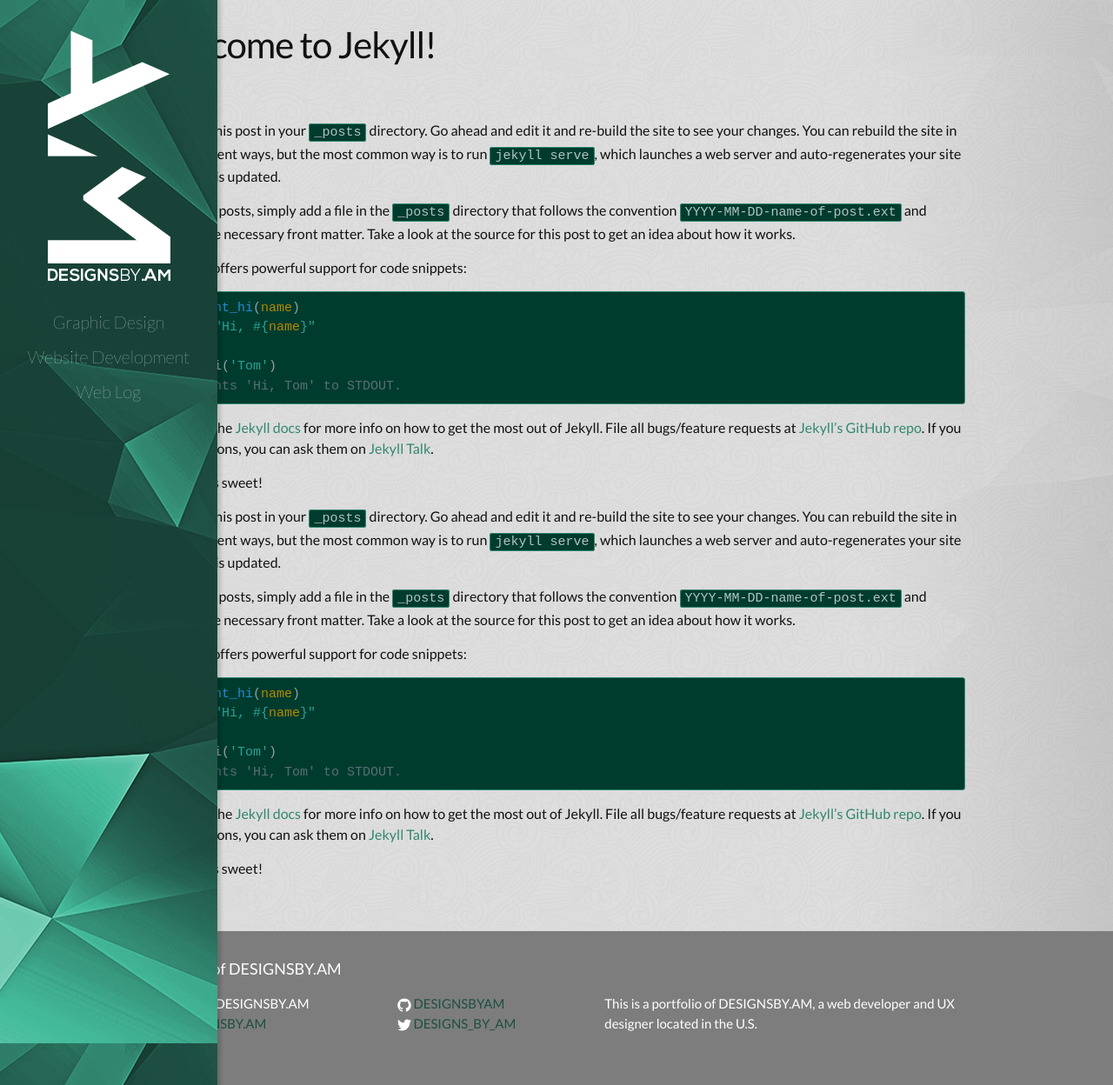
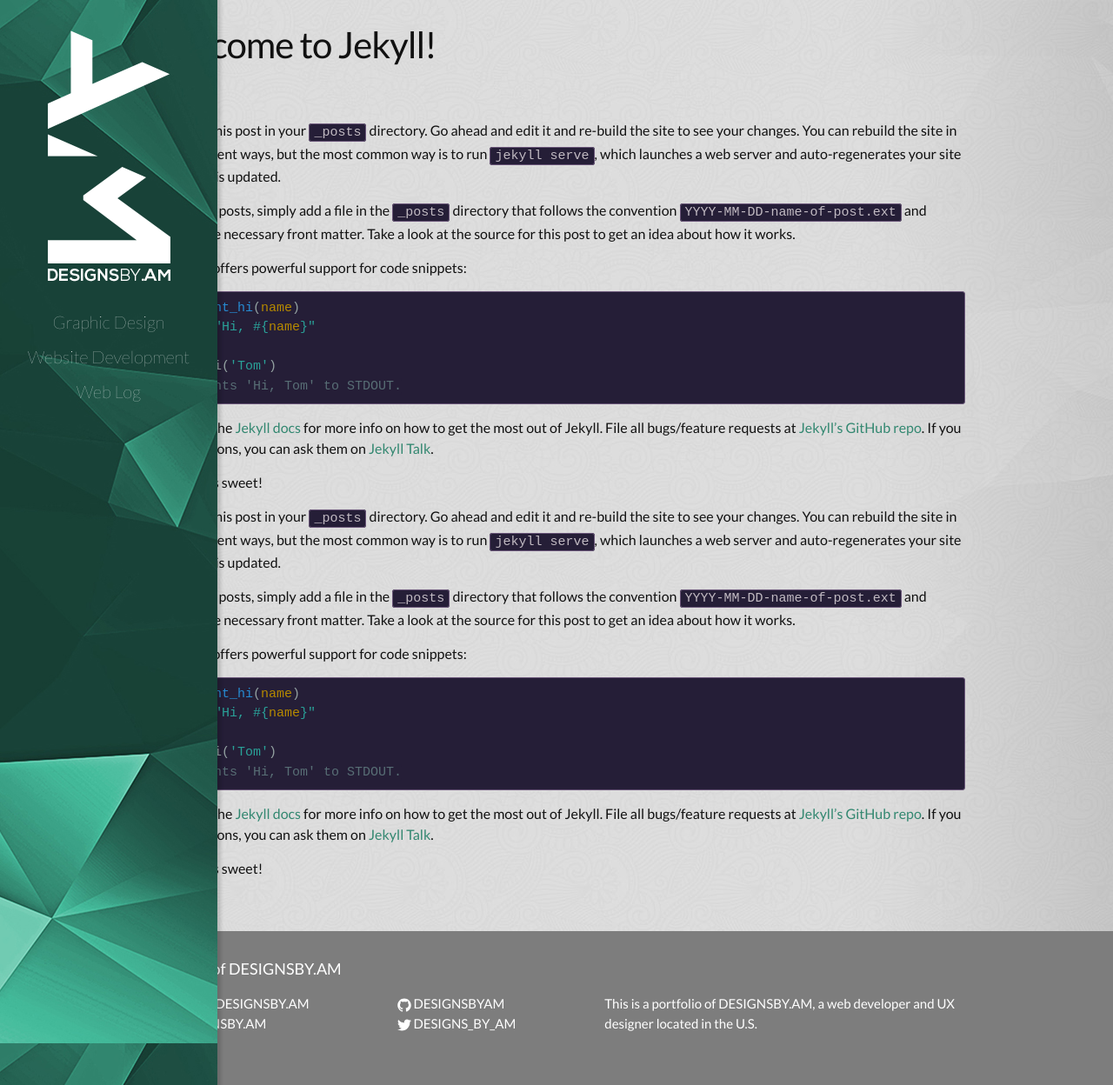
Before and after one commit to DESIGNSBYAM/designsbyam.github.io, a Jekyll site: the page built from _posts/2016-04-05-welcome-to-jekyll.markdown, in a window 1280 px wide and 1248 px high. Shown: the whole window at 87% size. Built offline with Jekyll 4.4.1, drawn with Linux system fonts in a browser that asks for light colours.

Commit message:
Adding an accent color: burple

```diff
--- a/_sass/_base.scss
+++ b/_sass/_base.scss
@@ -131,10 +131,10 @@
 pre,
 code {
     font-size: 15px;
-    border: 1px solid $darkbg-border-color;
+    border: 1px solid $purplebg-border-color;
     border-radius: 3px;
-    color: $darkbg-text-color;
-    background-color: $darkbg-background-color;
+    color: $purplebg-text-color;
+    background-color: $purplebg-background-color;
 }
 
 code {
--- a/_sass/_layout.scss
+++ b/_sass/_layout.scss
@@ -118,7 +118,7 @@
             width:100%;
             color:#fff;
             &:hover {
-                font-weight: 200;
+                font-weight: 300;
                 text-decoration: none;
             }
         }
@@ -145,7 +145,7 @@
     color: $footer-text-color;
     padding: $spacing-unit 0;
     a {
-        color: #1d4f42;
+        color: $footer-text-color;
     }
 }
 
--- a/css/main.scss
+++ b/css/main.scss
@@ -24,6 +24,10 @@
 $darkbg-text-color:       		#b1c3c3;
 $darkbg-background-color:       #003c2e;
 $darkbg-border-color: 			#338770;
+
+$purplebg-text-color:       	#c1bac2;
+$purplebg-background-color:		#251e37;
+$purplebg-border-color: 		#695578;
 
 $grey-color:       #828282;
 $grey-color-light: lighten($grey-color, 40%);
```
Also changed, not shown: 2 other files.
